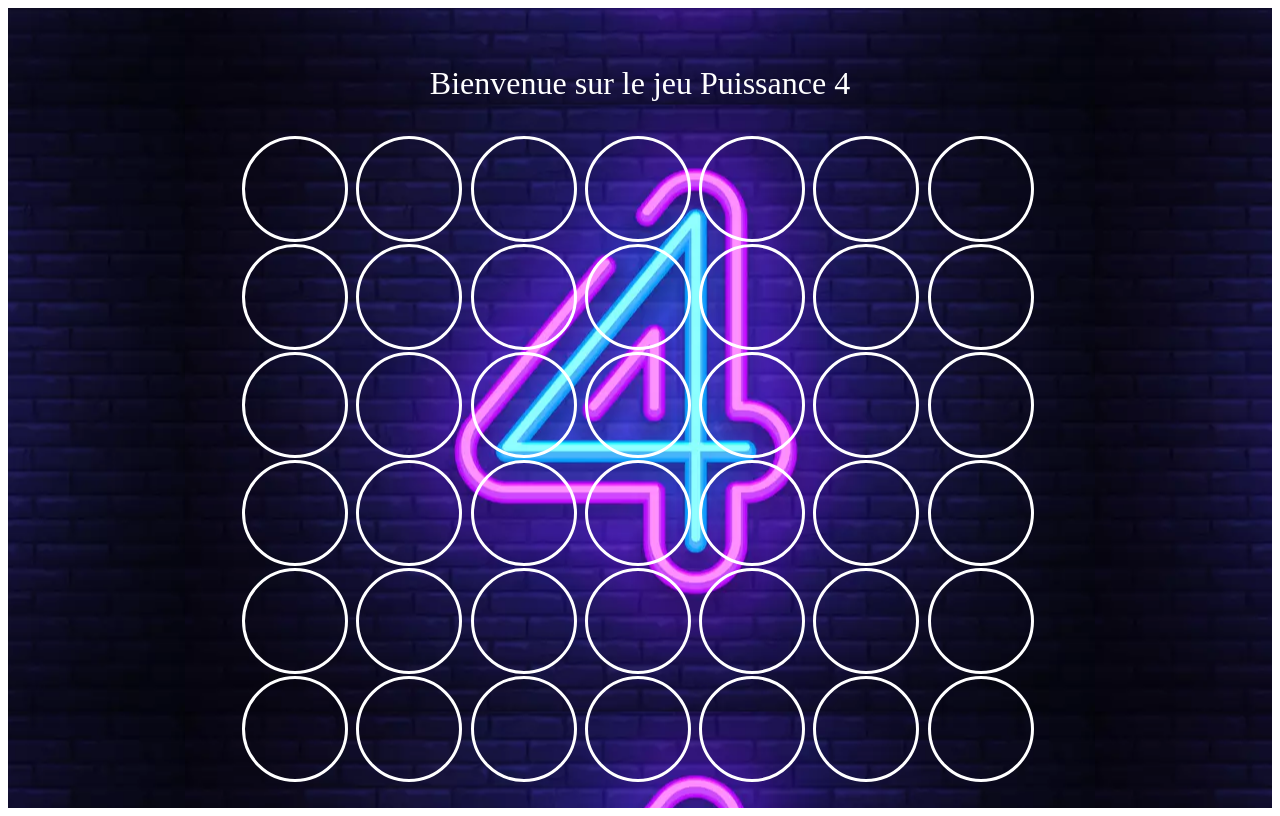
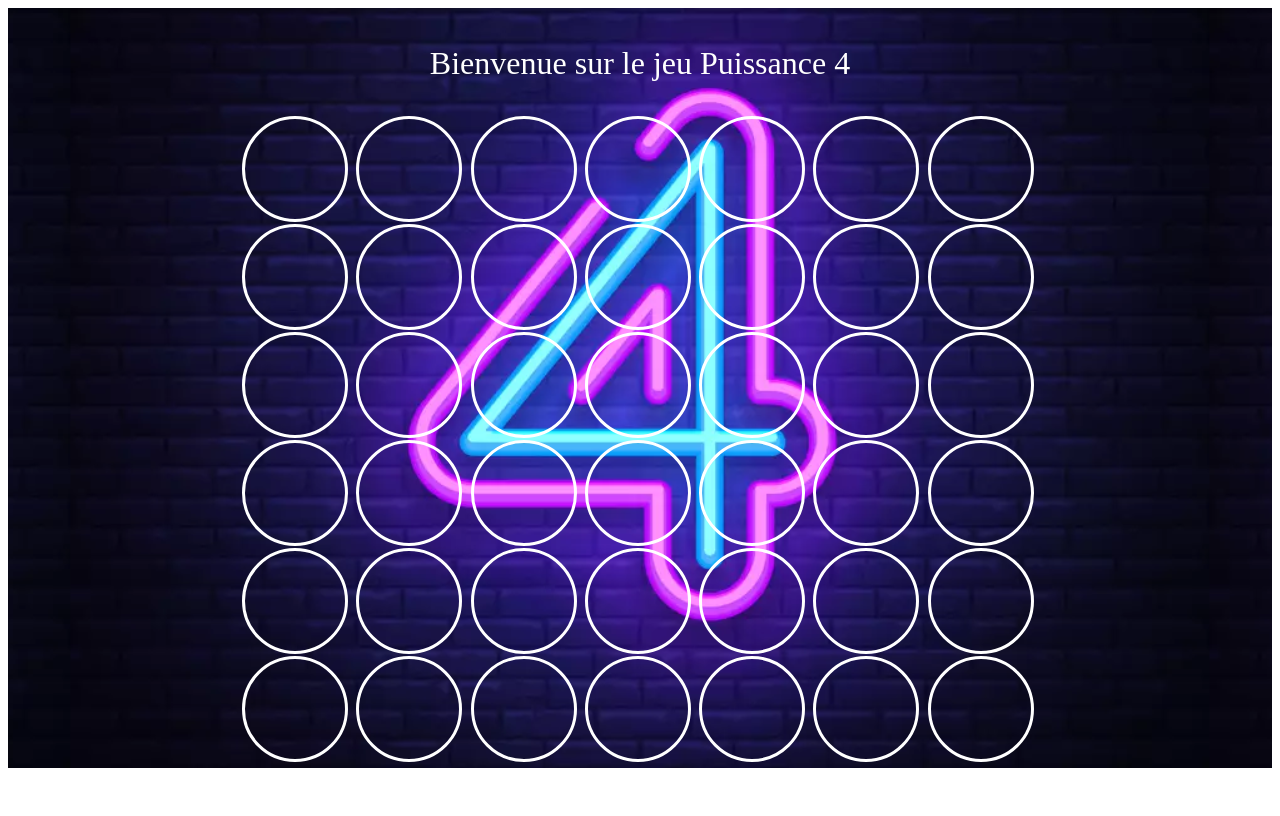
Before and after one commit to leafernandez/puissence-4, a React (Create React App) app in the folder my-games/: page / in a window 1280 px wide. Built offline with nearby package versions, Linux system fonts and the light colour scheme.

Commit message:
Puissance 4 Modif

```diff
--- a/my-games/public/index.html
+++ b/my-games/public/index.html
@@ -28,7 +28,9 @@
   </head>
   <body>
     <noscript>You need to enable JavaScript to run this app.</noscript>
-    <div id="root"></div>
+    <div id="root">
+      <!-- <div id="alert"></div> -->
+    </div>
     <!--
       This HTML file is a template.
       If you open it directly in the browser, you will see an empty page.
--- a/my-games/src/components/Game.jsx
+++ b/my-games/src/components/Game.jsx
@@ -1,5 +1,6 @@
 import React from 'react';
 import App from '../App'
+
 class Game extends React.Component {
 
     constructor(props) {
@@ -65,7 +66,7 @@ class Game extends React.Component {
         }
 
         // Victoire en colonne
-        for (let col=0; col<myNewBoard.length-2; col++){
+        for (let col=0; col<myNewBoard.length; col++){
             for (let ln=0; ln<myNewBoard[col].length-3; ln++) {
                 if (myNewBoard[col][ln] === 1 && myNewBoard[col][ln+1] === 1 && myNewBoard[col][ln+2] === 1 && myNewBoard[col][ln+3] === 1) {
                     this.setState({endGame:1})
@@ -76,8 +77,8 @@ class Game extends React.Component {
         }
 
         // Victoire en ligne
-        for (let col=0; col<myNewBoard.length-2; col++){
-            for (let ln=0; ln<myNewBoard[col].length-3; ln++) {
+        for (let col=0; col<myNewBoard.length-3; col++){
+            for (let ln=0; ln<myNewBoard[col+1].length; ln++) {
                 if (myNewBoard[col][ln] === 1 && myNewBoard[col+1][ln] === 1 && myNewBoard[col+2][ln] === 1 && myNewBoard[col+3][ln] === 1) {
                     this.setState({endGame:1})
                 } else if (myNewBoard[col][ln] === 2 && myNewBoard[col+1][ln] === 2 && myNewBoard[col+2][ln] === 2 && myNewBoard[col+3][ln] === 2){
--- a/my-games/src/puissance.css
+++ b/my-games/src/puissance.css
@@ -1,12 +1,19 @@
 .App {
     text-align: center;
   }
+
+  /* #root #alert {
+      background-color: red;
+      margin: 100px;
+  } */
 
   .App-header {
     background-image: url("./style/16458383.webp"),
     linear-gradient(rgba(0, 0, 255, 0.5), rgba(255, 255, 0, 0.5));
     background-position: center;
-    min-height: 100vh;
+    background-repeat: repeat;
+    background-size: contain;
+    min-height: 95vh;
     display: flex;
     flex-direction: column;
     align-items: center;
```
